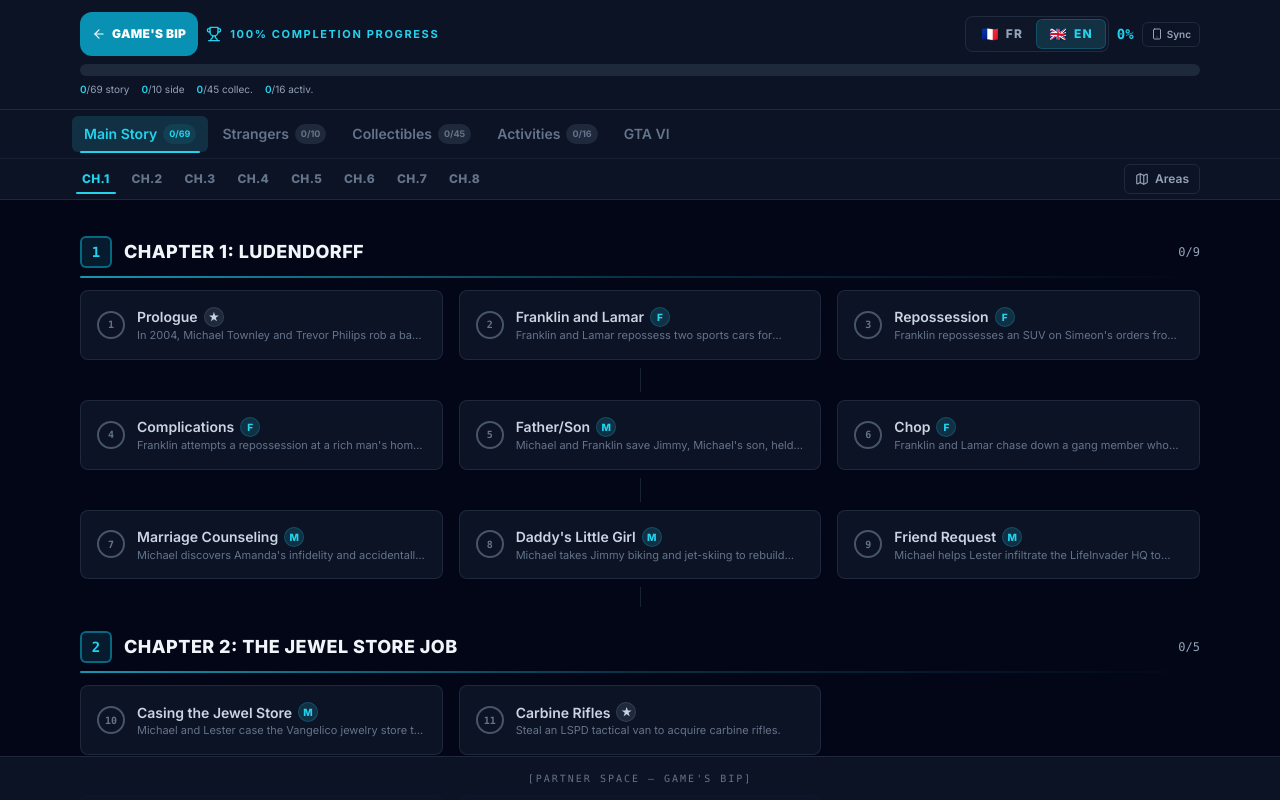
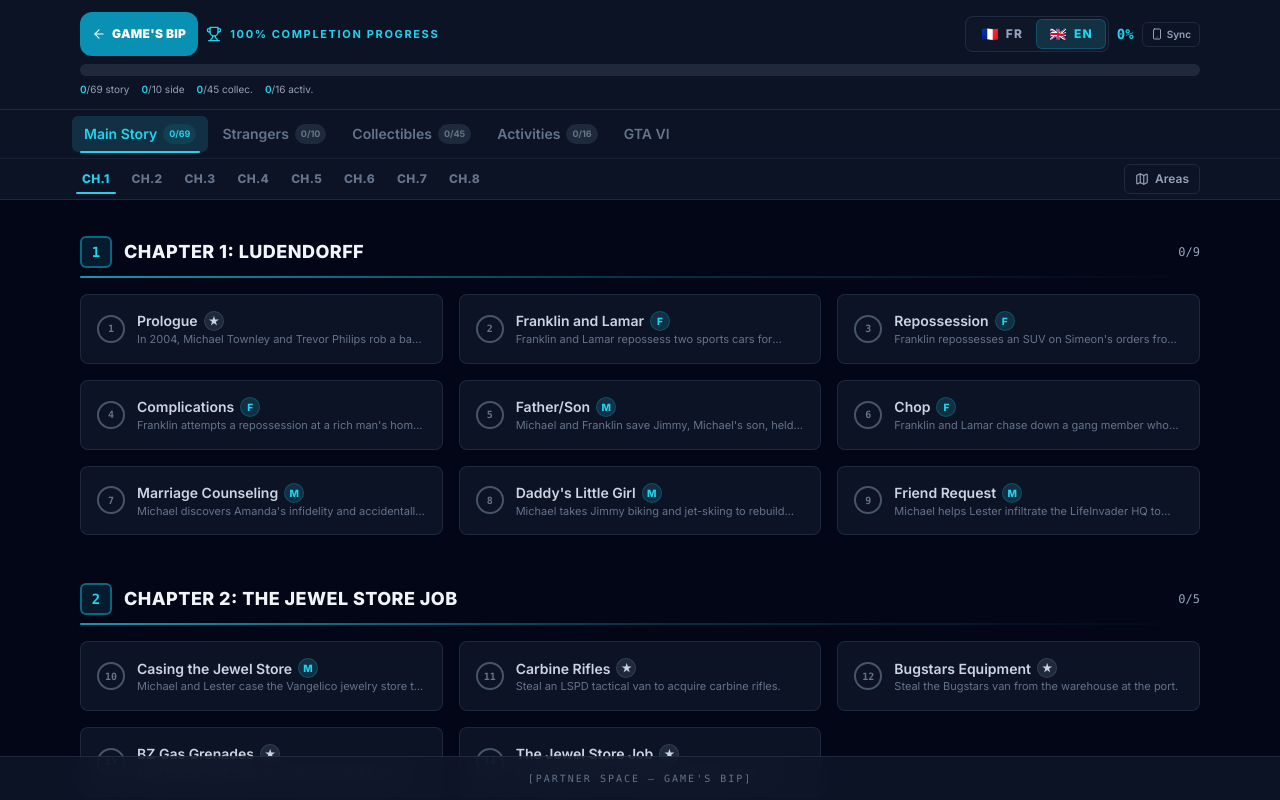
Before and after one commit to Antoinestf/Gamesbip-clean, a Next.js app: page / in a window 1280 px wide. Both pictures are taken after a click on the button 261 px from the left and 439 px from the top of the page. Shown: the top 800 px of the page. Built offline with nearby package versions, Linux system fonts and the light colour scheme.

Commit message:
Refactor mission display to grid

```diff
--- a/components/mission-tree.tsx
+++ b/components/mission-tree.tsx
@@ -1,12 +1,9 @@
 "use client";
 
 import { useEffect, useMemo, useRef, useState } from "react";
+import { Gamepad2, Trophy, Star, Package, Smartphone, MapPin, Activity, CircleCheck as CheckCircle2, Circle, Map, List, TrendingUp, ArrowLeft, X } from "lucide-react";
 import {
-  Gamepad2, Trophy, Star, Package, Smartphone,
-  MapPin, Activity, CheckCircle2, Circle, Map, List, TrendingUp, ArrowLeft, X
-} from "lucide-react";
-import {
-  getActs, buildRows, totalMissions, totalSecondary, totalCollectibleItems,
+  getActs, totalMissions, totalSecondary, totalCollectibleItems,
   secondaryMissions, collectibleCategories, ZONES, loc,
   type Mission, type SecondaryMission,
 } from "@/lib/missions";
@@ -306,8 +303,7 @@
         {/* STORY: Chapter view */}
         {mainTab === "story" && !zoneView && (
           <>
-            {actGroups.map((act, actIdx) => {
-              const rows    = buildRows(act.missions);
+            {actGroups.map((act) => {
               const actDone = act.missions.filter((m) => !!completed[m.id]).length;
               const actTitle = loc(act.title, act.title_en, lang)
                 .replace(/^Act(?:e)? [IVX]+ — /i, "")
@@ -315,7 +311,7 @@
               return (
                 <section key={act.index} data-chapter={act.index}
                   ref={(el) => { sectionRefs.current[act.index] = el; }}
-                  className="relative scroll-mt-56">
+                  className="relative scroll-mt-56 mb-8">
                   <div className="flex items-center gap-3 py-4">
                     <span className="flex h-8 w-8 shrink-0 items-center justify-center rounded-md border-2 border-cyan-500/50 bg-cyan-900/30 font-mono text-sm font-extrabold text-cyan-400">
                       {act.index}
@@ -325,35 +321,19 @@
                     </h2>
                     <span className="font-mono text-xs text-slate-400 shrink-0">{actDone}/{act.missions.length}</span>
                   </div>
-                  <div className="-mt-2 mb-3 h-[2px] w-full rounded-full bg-gradient-to-r from-cyan-400/70 via-cyan-400/20 to-transparent" />
-                  <div className="flex flex-col">
-                    {rows.map((row, rowIdx) => (
-                      <div key={rowIdx} className="flex flex-col items-center">
-                        <div className={row.length > 1 ? "grid w-full gap-4 sm:grid-cols-2 lg:grid-cols-3" : "w-full"}>
-                          {row.map((mission) => (
-                            <MissionNode key={mission.id} mission={mission}
-                              completed={!!completed[mission.id]}
-                              active={activeId === mission.id && detailOpen}
-                              onClick={() => openDetail(mission.id, "details")} />
-                          ))}
-                        </div>
-                        {rowIdx < rows.length - 1 && (
-                          <div className="flex items-center justify-center py-2">
-                            <span className="h-6 w-px bg-slate-700/50" />
-                          </div>
-                        )}
-                      </div>
+                  <div className="-mt-2 mb-4 h-[2px] w-full rounded-full bg-gradient-to-r from-cyan-400/70 via-cyan-400/20 to-transparent" />
+                  <div className="grid gap-4 sm:grid-cols-2 lg:grid-cols-3">
+                    {act.missions.map((mission) => (
+                      <MissionNode key={mission.id} mission={mission}
+                        completed={!!completed[mission.id]}
+                        active={activeId === mission.id && detailOpen}
+                        onClick={() => openDetail(mission.id, "details")} />
                     ))}
                   </div>
-                  {actIdx < actGroups.length - 1 && (
-                    <div className="flex justify-center py-2">
-                      <span className="h-5 w-px bg-slate-700/50" />
-                    </div>
-                  )}
                 </section>
               );
             })}
-            <div className="mt-8 flex items-center gap-3 rounded-lg border border-slate-700/50 bg-slate-900/80 backdrop-blur-md px-4 py-3">
+            <div className="mt-4 flex items-center gap-3 rounded-lg border border-slate-700/50 bg-slate-900/80 backdrop-blur-md px-4 py-3">
               <Trophy className="h-4 w-4 text-cyan-400 shrink-0" />
               <Progress value={storyPct} className="h-2 flex-1" />
               <span className="font-mono text-sm font-bold text-cyan-400 shrink-0">
```
